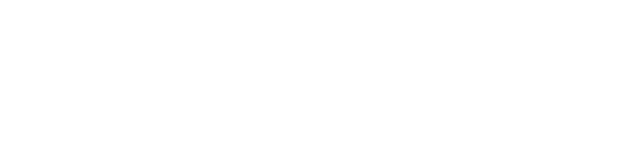
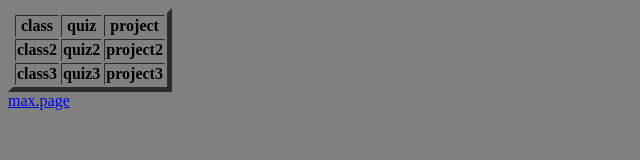
Before and after one commit to maxyvorriesariola-blip/html, a plain HTML site: page c1/list.html in a window 1280 px wide. Shown: the whole page, without its empty margins (0-640 px from the left). Drawn offline with Linux system fonts and the light colour scheme.

Commit message:
list.html

```diff
--- a/c1/list.html
+++ b/c1/list.html
@@ -0,0 +1,28 @@
+<!DOCTYPE html>
+<html lang="en">
+<head>
+    <meta charset="UTF-8">
+    <meta name="viewport" content="width=device-width, initial-scale=1.0">
+    <title>name</title>
+</head>
+<body bgcolor="gray">
+    <table border="5">
+        <tr>
+          <th>class</th>
+          <th>quiz</th>
+          <th>project</th>
+        </tr>
+        <tr>
+          <th>class2</th>
+          <th>quiz2</th>
+          <th>project2</th>
+        </tr>
+        <tr>
+          <th>class3</th>
+          <th>quiz3</th>
+          <th>project3</th>
+        </tr>
+    </table>
+    <a href="first.html">max.page</a>
+  </body>
+  </html>
```
Also changed, not shown: c1/tables.html (+5 -5 lines), project.html (+1 -1 lines).
